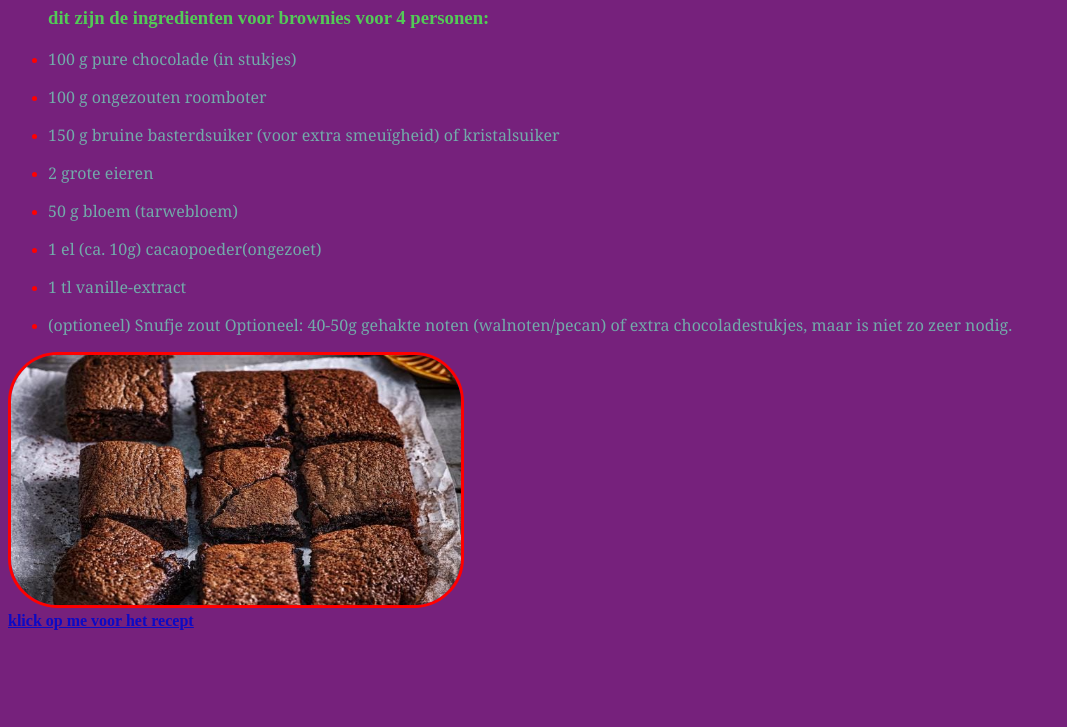
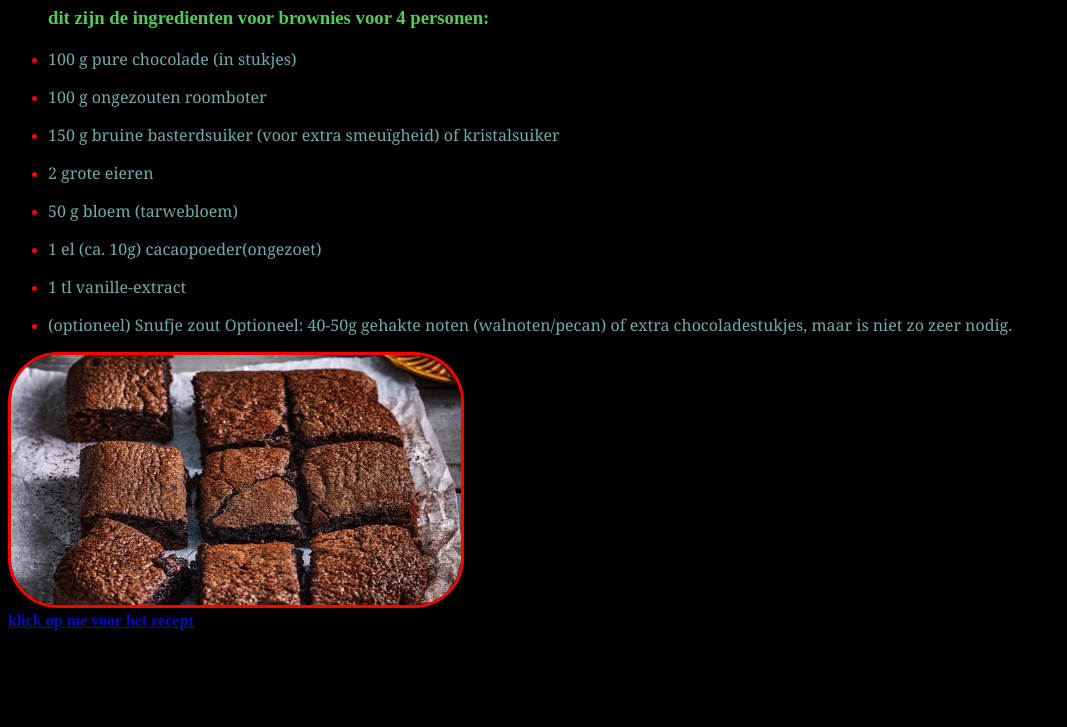
Before and after one commit to noureddineramli20-commits/brownie-website, a website: page index.html in a window 1280 px wide. Shown: the part 73-800 px from the top of the page, without its empty margins (0-1067 px from the left). Drawn offline with Linux system fonts and the light colour scheme; a web font is replaced by a local one.

Commit message:
Change background color to black

```diff
--- a/styles.css
+++ b/styles.css
@@ -1,5 +1,5 @@
 body {
-  background-color: rgba(102, 7, 109, 0.894);
+  background-color: black;
   color: rgb(255, 0, 0);
   cursor: crosshair;
 }
```
